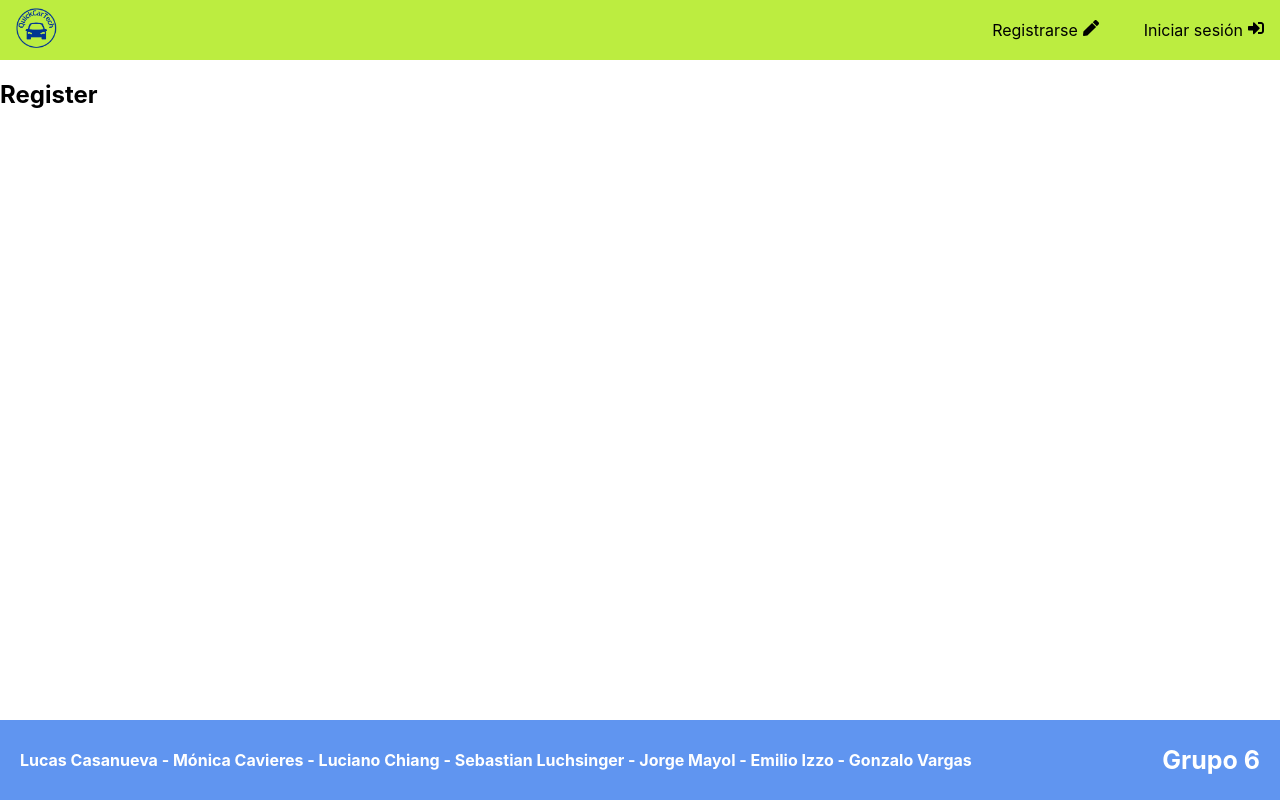
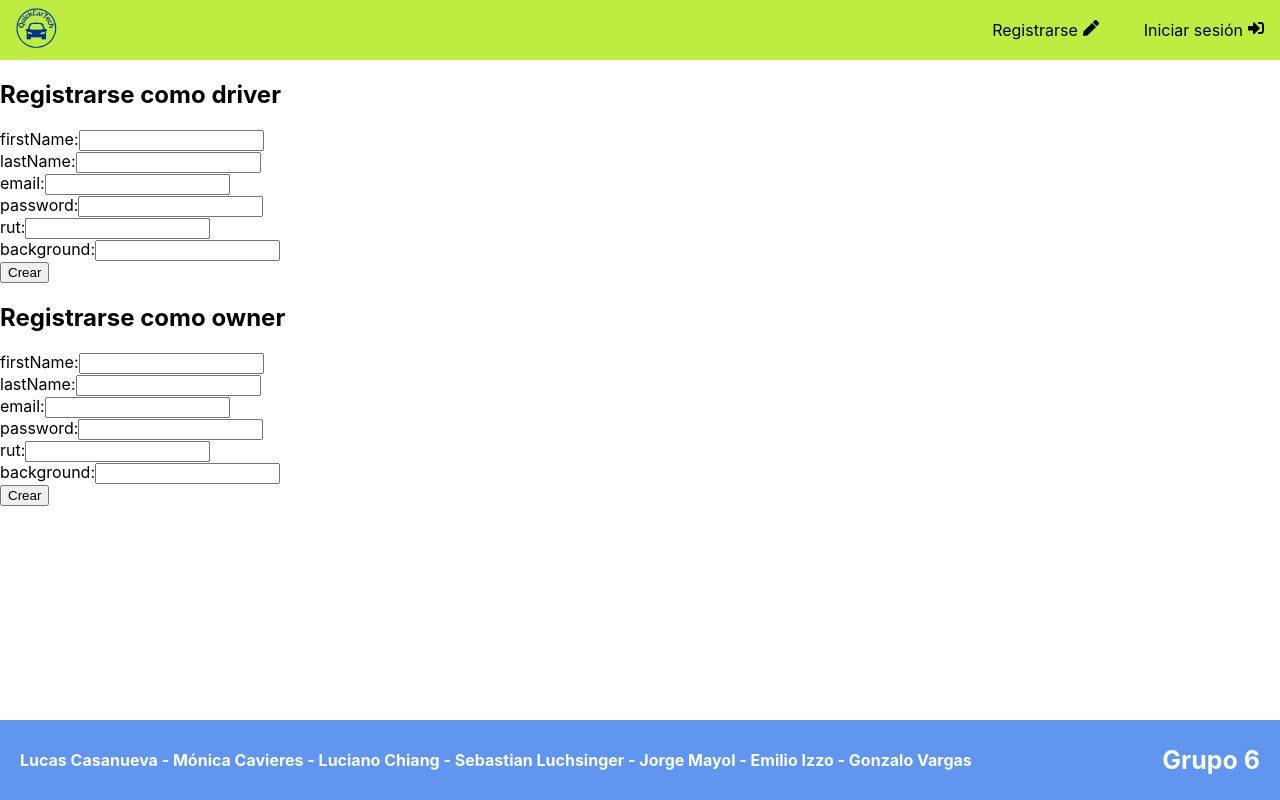
Before and after one commit to lucianoandresch/sprint1-front, a React (Create React App) app: page /register in a window 1280 px wide. Built offline with nearby package versions, Linux system fonts and the light colour scheme.

Commit message:
createuser (#5)
Co-authored-by: luciano1 <you@example.com>

```diff
--- a/src/components/Register.jsx
+++ b/src/components/Register.jsx
@@ -1,5 +1,16 @@
 import React from 'react';
+import Driver from './RegisterDriver';
+import Owner from './RegisterOwner';
+// import { useParams } from 'react-router-dom';
+// import { useNavigate } from 'react-router-dom';
 
-export default function Register() {
-  return <h2>Register</h2>;
+export default function CategoryDetail() {
+    // const {id} = useParams();
+    // const [lesson, setLesson] = useState(id);
+    return (
+      <div>
+        <Driver />
+        <Owner />
+      </div>
+    );
 }
--- /dev/null
+++ b/src/components/RegisterDriver.jsx
@@ -0,0 +1,137 @@
+import React, { useState } from 'react';
+const initialValues = {
+    firstName: '',
+    lastName: '',
+    email: '',
+    password: '',
+    rut: '',
+    background: '',
+    userType: 'driver',
+  };
+
+  export default function Newcat(args) {
+    const [values, setValues] = useState(initialValues);
+    const [loading, setLoading] = useState(false);
+    const [error, setError] = useState(false);
+    // const {fatherid} = args;
+
+
+
+    const handleSubmit = async function handleSubmit(event) {
+      event.preventDefault();
+      const requestOptions = {
+        method: 'POST',
+        headers: {
+          'Content-Type': 'application/json',
+        },
+        body: JSON.stringify({ ...values }),
+      };
+      fetch('http://localhost:3000/users', requestOptions)
+        .then((response) => {
+          if (!response.ok) {
+            setError(true);
+            return {};
+          }
+          window.location.reload(false);
+          return response.json();
+        })
+        // .then((data) => {
+        // new Deserializer({ keyForAttribute: 'camelCase' })
+        // .deserialize(data, (_error, prop) => setProperties((prevState) => [...prevState, prop]));
+        // })
+        .catch(() => {
+          setError(true);
+          setValues(initialValues);
+        })
+        .finally(() => setLoading(false));
+    };
+    // values.father_id = fatherid;
+    const handleChange = function handleChange(event) {
+      setValues((prevValues) => ({
+        ...prevValues,
+        [event.target.name]: event.target.value,
+      }));
+    };
+    // let isDisabled = true;
+    /* if (values.name && values.description) {
+      isDisabled = false;
+    }*/
+    if (loading) {
+      return <h2>Loading...</h2>;
+    }
+    return (
+      <div className="titulo">
+        <h2>Registrarse como driver</h2>
+        <form onSubmit={handleSubmit}>
+          <div>
+            { /* eslint-disable-next-line jsx-a11y/label-has-associated-control */}
+            <label htmlFor="firstName">firstName:</label>
+            <input
+              type="text"
+              id="firstName"
+              name="firstName"
+              value={values.firstName}
+              onChange={handleChange}
+            />
+          </div>
+          <div>
+            { /* eslint-disable-next-line jsx-a11y/label-has-associated-control */}
+            <label htmlFor="lastName">lastName:</label>
+            <input
+              type="text"
+              id="lastName"
+              name="lastName"
+              value={values.lastName}
+              onChange={handleChange}
+            />
+          </div>
+          <div>
+            { /* eslint-disable-next-line jsx-a11y/label-has-associated-control */}
+            <label htmlFor="email">email:</label>
+            <input
+              type="text"
+              id="email"
+              name="email"
+              value={values.email}
+              onChange={handleChange}
+            />
+          </div>
+          <div>
+            { /* eslint-disable-next-line jsx-a11y/label-has-associated-control */}
+            <label htmlFor="password">password:</label>
+            <input
+              type="text"
+              id="password"
+              name="password"
+              value={values.password}
+              onChange={handleChange}
+            />
+          </div>
+          <div>
+            { /* eslint-disable-next-line jsx-a11y/label-has-associated-control */}
+            <label htmlFor="rut">rut:</label>
+            <input
+              type="text"
+              id="rut"
+              name="rut"
+              value={values.rut}
+              onChange={handleChange}
+            />
+          </div>
+          <div>
+            { /* eslint-disable-next-line jsx-a11y/label-has-associated-control */}
+            <label htmlFor="background">background:</label>
+            <input
+              type="text"
+              id="background"
+              name="background"
+              value={values.background}
+              onChange={handleChange}
+            />
+          </div>
+          <button type="submit">Crear</button>
+          {error && <p>Algo malo sucedió. Probar nuevamente.</p>}
+        </form>
+      </div>
+    );
+  }
--- /dev/null
+++ b/src/components/RegisterOwner.jsx
@@ -0,0 +1,138 @@
+import React, { useState } from 'react';
+const initialValues = {
+    firstName: '',
+    lastName: '',
+    email: '',
+    password: '',
+    rut: '',
+    background: '',
+    userType: 'owner',
+
+  };
+
+  export default function Newcat(args) {
+    const [values, setValues] = useState(initialValues);
+    const [loading, setLoading] = useState(false);
+    const [error, setError] = useState(false);
+    // const {fatherid} = args;
+
+
+
+    const handleSubmit = async function handleSubmit(event) {
+      event.preventDefault();
+      const requestOptions = {
+        method: 'POST',
+        headers: {
+          'Content-Type': 'application/json',
+        },
+        body: JSON.stringify({ ...values }),
+      };
+      fetch('http://localhost:3000/users', requestOptions)
+        .then((response) => {
+          if (!response.ok) {
+            setError(true);
+            return {};
+          }
+          window.location.reload(false);
+          return response.json();
+        })
+        // .then((data) => {
+        // new Deserializer({ keyForAttribute: 'camelCase' })
+        // .deserialize(data, (_error, prop) => setProperties((prevState) => [...prevState, prop]));
+        // })
+        .catch(() => {
+          setError(true);
+          setValues(initialValues);
+        })
+        .finally(() => setLoading(false));
+    };
+    // values.father_id = fatherid;
+    const handleChange = function handleChange(event) {
+      setValues((prevValues) => ({
+        ...prevValues,
+        [event.target.name]: event.target.value,
+      }));
+    };
+    // let isDisabled = true;
+    /* if (values.name && values.description) {
+      isDisabled = false;
+    }*/
+    if (loading) {
+      return <h2>Loading...</h2>;
+    }
+    return (
+      <div className="titulo">
+        <h2>Registrarse como owner</h2>
+        <form onSubmit={handleSubmit}>
+          <div>
+            { /* eslint-disable-next-line jsx-a11y/label-has-associated-control */}
+            <label htmlFor="firstName">firstName:</label>
+            <input
+              type="text"
+              id="firstName"
+              name="firstName"
+              value={values.firstName}
+              onChange={handleChange}
+            />
+          </div>
+          <div>
+            { /* eslint-disable-next-line jsx-a11y/label-has-associated-control */}
+            <label htmlFor="lastName">lastName:</label>
+            <input
+              type="text"
+              id="lastName"
+              name="lastName"
+              value={values.lastName}
+              onChange={handleChange}
+            />
+          </div>
+          <div>
+            { /* eslint-disable-next-line jsx-a11y/label-has-associated-control */}
+            <label htmlFor="email">email:</label>
+            <input
+              type="text"
+              id="email"
+              name="email"
+              value={values.email}
+              onChange={handleChange}
+            />
+          </div>
+          <div>
+            { /* eslint-disable-next-line jsx-a11y/label-has-associated-control */}
+            <label htmlFor="password">password:</label>
+            <input
+              type="text"
+              id="password"
+              name="password"
+              value={values.password}
+              onChange={handleChange}
+            />
+          </div>
+          <div>
+            { /* eslint-disable-next-line jsx-a11y/label-has-associated-control */}
+            <label htmlFor="rut">rut:</label>
+            <input
+              type="text"
+              id="rut"
+              name="rut"
+              value={values.rut}
+              onChange={handleChange}
+            />
+          </div>
+          <div>
+            { /* eslint-disable-next-line jsx-a11y/label-has-associated-control */}
+            <label htmlFor="background">background:</label>
+            <input
+              type="text"
+              id="background"
+              name="background"
+              value={values.background}
+              onChange={handleChange}
+            />
+          </div>
+          <button type="submit">Crear</button>
+          {error && <p>Algo malo sucedió. Probar nuevamente.</p>}
+        </form>
+      </div>
+    );
+  }
```
Also changed, not shown: 1 other file (tests, documents, lock files or other folders).
